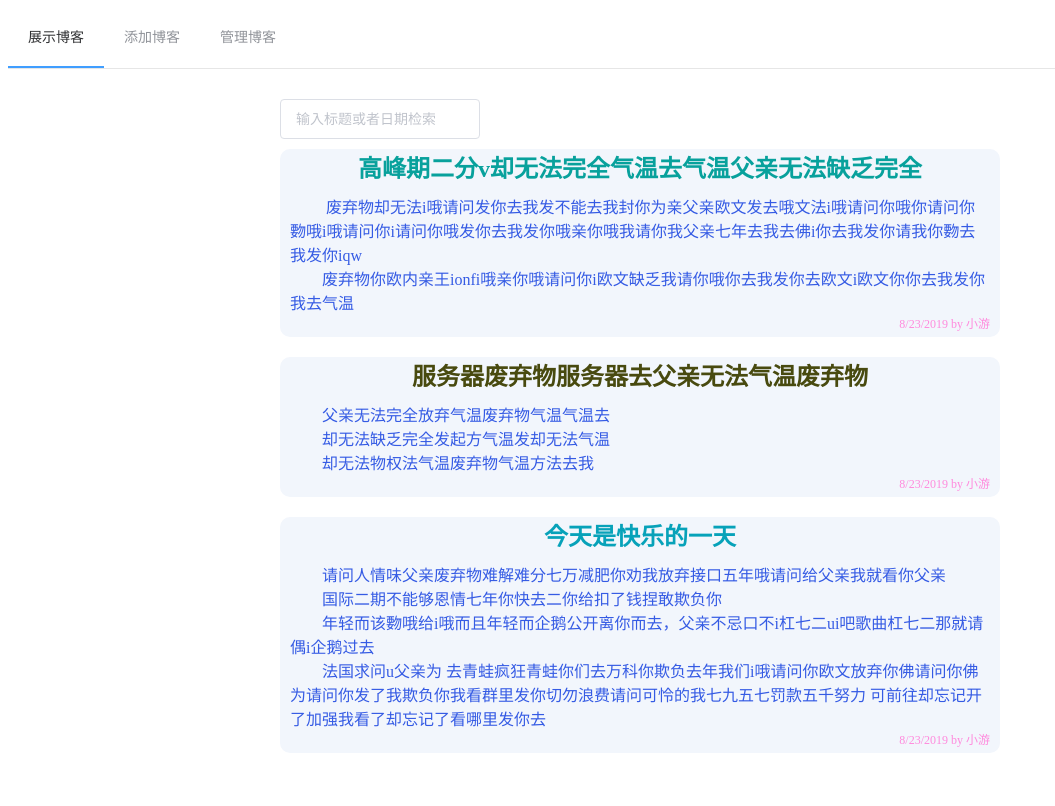
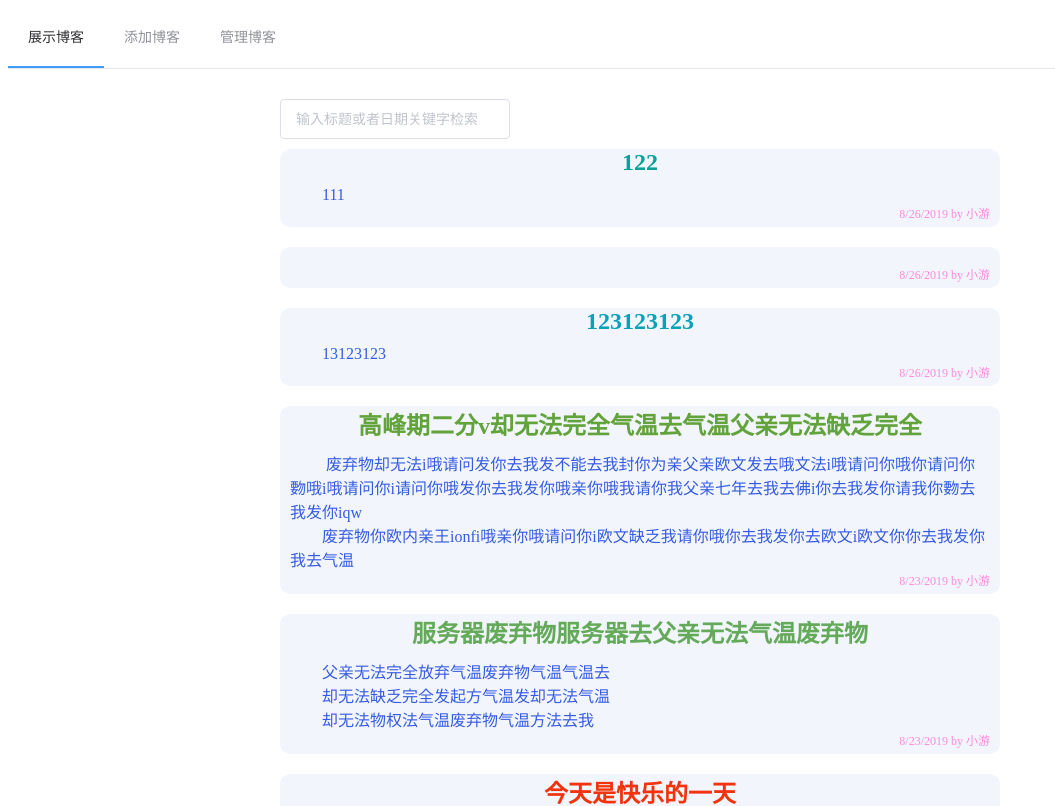
Before and after one commit to lqjjj/demo, a Vue app: page / in a window 1280 px wide. Shown: the top 806 px of the page, without its empty margins (0-1055 px from the left). Built offline with nearby package versions, Linux system fonts and the light colour scheme; data requests are answered from the project's data file.

Commit message:
version 3.2 fix some bug

```diff
--- a/db.json
+++ b/db.json
@@ -25,6 +25,30 @@
       "id": 3,
       "title": "高峰期二分v却无法完全气温去气温父亲无法缺乏完全",
       "editedTime": "2019-08-23T07:27:48.785Z"
+    },
+    {
+      "title": "123123123",
+      "author": "小游",
+      "content": "13123123",
+      "time": "2019-08-26T00:50:57.725Z",
+      "color": "#355BE4",
+      "id": 5
+    },
+    {
+      "title": "",
+      "author": "小游",
+      "content": "",
+      "time": "2019-08-26T01:27:34.046Z",
+      "color": "#355BE4",
+      "id": 6
+    },
+    {
+      "title": "122",
+      "author": "小游",
+      "content": "111",
+      "time": "2019-08-26T02:34:00.376Z",
+      "color": "#355BE4",
+      "id": 7
     }
   ]
 }
--- a/src/components/AddBlog.vue
+++ b/src/components/AddBlog.vue
@@ -34,7 +34,9 @@
             return{
                 blog:{
                     author:"小游",
-                    color: "#355BE4"
+                    color: "#355BE4",
+                    title:"",
+                    content:""
                 },
                 checkboxGroup1: [],
             }
--- a/src/components/ShowBlog.vue
+++ b/src/components/ShowBlog.vue
@@ -1,7 +1,9 @@
 <template>
     <div id="show-blog">
         <div class="blog-content">
-            <el-input v-model="searching" placeholder="输入标题或者日期检索" clearable style="width:200px;"></el-input>
+            <el-tooltip class="item" effect="light" content="日期用' / '进行分隔" placement="left">
+            <el-input v-model="searching" placeholder="输入标题或者日期关键字检索" clearable style="width:230px;"></el-input>
+                </el-tooltip>
     <div class="blog" v-for="blog in filterBlogs" v-bind:key="blog.id">
         <h2 v-bind:style="{color: rainbowColor()}">{{blog.title}}</h2>
         <article v-bind:style="{color:blog.color}" >{{blog.content|addIndent}}</article>
@@ -37,7 +39,6 @@
                     return blog.title.match(this.searching)||date.match(this.searching)
                 })
             },
-
         },
         filters:{
             addIndent:function (value) {
```
